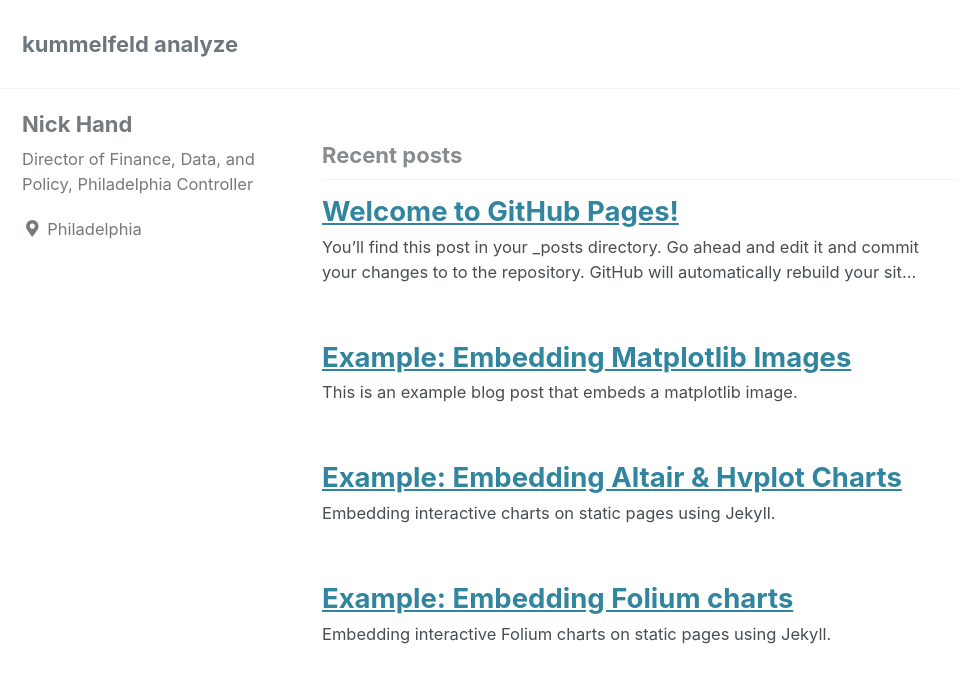
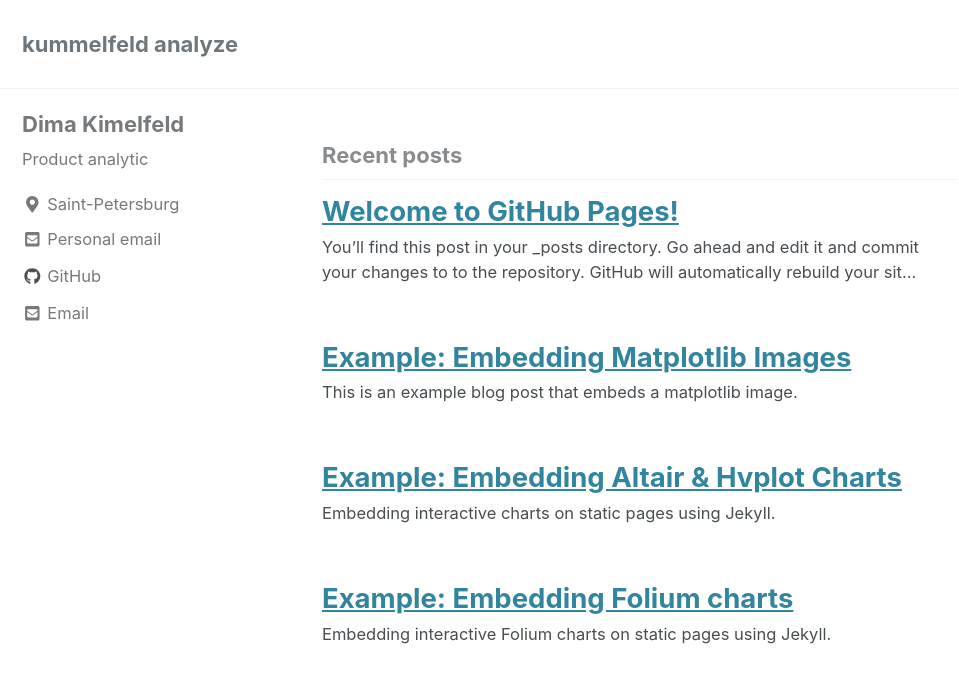
Before and after one commit to ku9efeld/dashboards, a Jekyll site: the page built from index.html, in a window 1280 px wide and 900 px high. Shown: the top 683 px of the window, without its empty margins (0-959 px from the left). Built offline with Jekyll 4.4.1, drawn with Linux system fonts in a browser that asks for light colours; cached includes are drawn as plain includes; nearby versions of some CDN libraries; a script that is not in the unit is left out; the list of posts is cut into pages by our own code.

Commit message:
Update _config.yml

```diff
--- a/_config.yml
+++ b/_config.yml
@@ -105,30 +105,19 @@ analytics:
 
 # Site Author
 author:
-  name: "Nick Hand"
+  name: "Dima Kimelfeld"
   avatar: # path of avatar image, e.g. "/assets/images/bio-photo.jpg"
-  bio: "Director of Finance, Data, and Policy, Philadelphia Controller"
-  location: "Philadelphia"
-  email:
+  bio: "Product analytic"
+  location: "Saint-Petersburg"
+  email: dki@kode.ru
   links:
-    - label: "Email"
+    - label: "Personal email"
       icon: "fas fa-fw fa-envelope-square"
-      # url: mailto:your.name@email.com
-    - label: "Website"
-      icon: "fas fa-fw fa-link"
-      # url: "https://your-website.com"
-    - label: "Twitter"
-      icon: "fab fa-fw fa-twitter-square"
-      # url: "https://twitter.com/"
-    - label: "Facebook"
-      icon: "fab fa-fw fa-facebook-square"
-      # url: "https://facebook.com/"
+      url: kummelfeld@gmail.com
+
     - label: "GitHub"
       icon: "fab fa-fw fa-github"
-      # url: "https://github.com/"
-    - label: "Instagram"
-      icon: "fab fa-fw fa-instagram"
-      # url: "https://instagram.com/"
+      url: "https://github.com/ku9efeld"
 
 # Site Footer
 footer:
```
